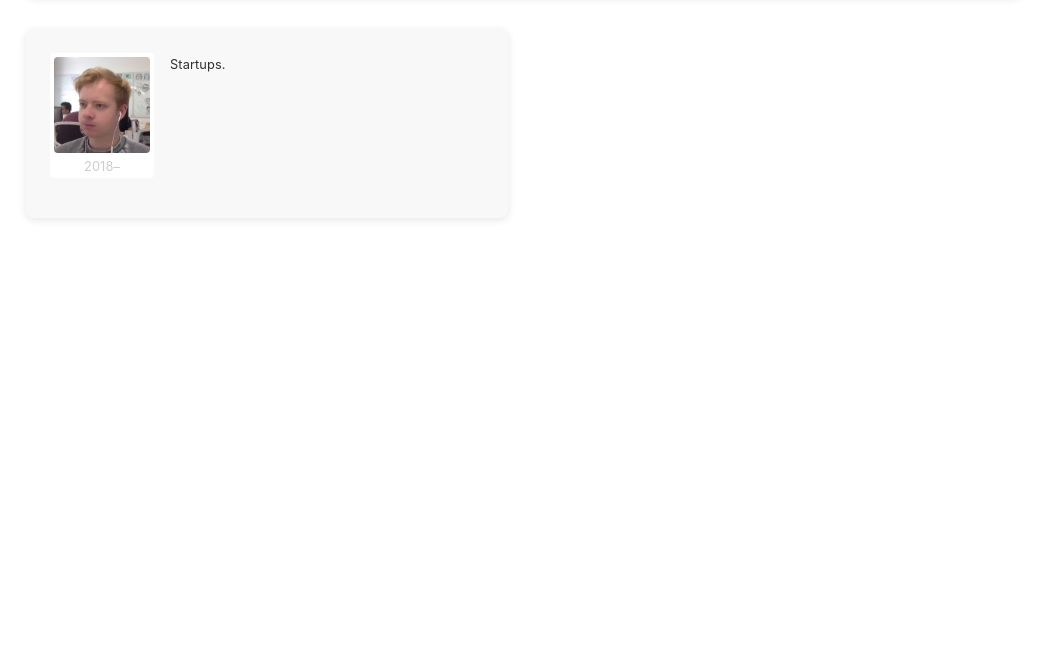
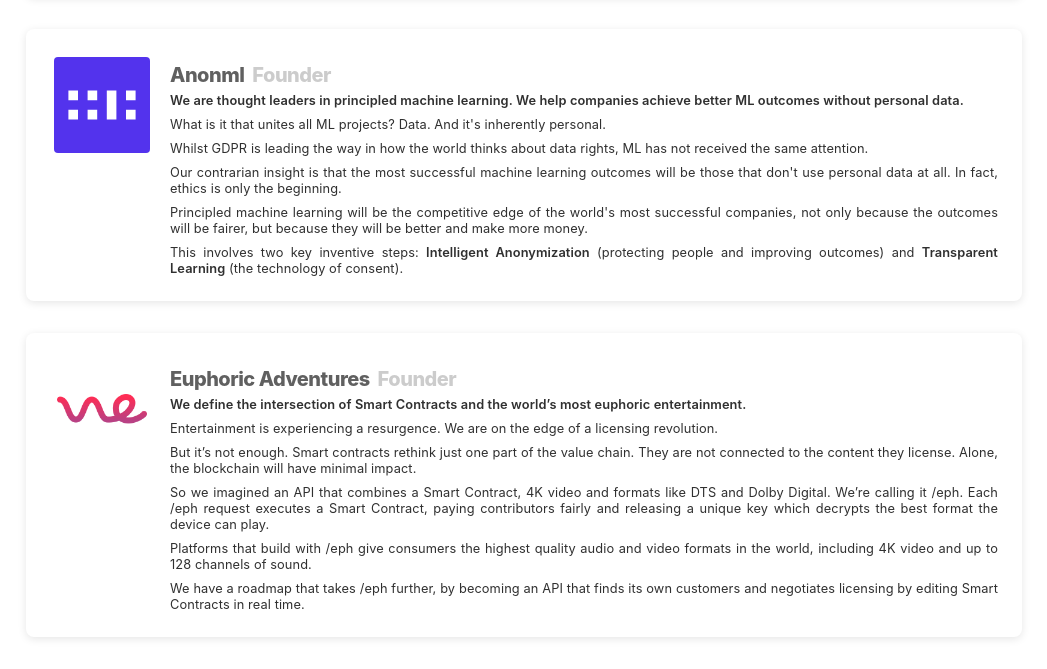
Before and after one commit to jadaradix/jada-io, a React app in the folder src/: page /startups in a window 1280 px wide. Shown: the part 167-836 px from the top of the page, without its empty margins (116-1163 px from the left). Before the commit the page ends 800 px from the top, so only its background shows below. Built offline with nearby package versions, Linux system fonts and the light colour scheme.

Commit message:
design, startups

```diff
--- a/src/src/components/Engagement/Engagement.js
+++ b/src/src/components/Engagement/Engagement.js
@@ -35,15 +35,26 @@
     width: 96px;
     background-color: white;
     border-radius: 4px;
+    > a, img {
+      display: block;
+      width: 100%;
+      height: 96px;
+      img {
+        display: block;
+        width: 100%;
+        height: 100%;
+        border: 0;
+        border-radius: 4px;
+      }
+    }
     > img {
       display: block;
       width: 100%;
       height: 96px;
       border: 0;
-      border-top-left-radius: 4px;
-      border-top-right-radius: 4px;
+      border-radius: 4px;
     }
-    > p {
+    p {
       text-align: center;
       color: rgb(204, 204, 204);
     }
--- a/src/src/components/Link/Link.js
+++ b/src/src/components/Link/Link.js
@@ -5,7 +5,7 @@
 const StyledLink = styled.a`
   padding-bottom: 2px;
   font-family: -apple-system, BlinkMacSystemFont, "Segoe UI", sans-serif;
-  font-weight: 600;
+  font-weight: 800;
   font-size: 1.2rem;
   letter-spacing: 0.1px;
   color: rgb(255, 45, 85);
--- a/src/src/icons/engagements/index.js
+++ b/src/src/icons/engagements/index.js
@@ -11,6 +11,7 @@
 import nextWorldWeb from './files/next-world-web.png'
 import darkFlow from './files/dark-flow.png'
 import dsGameMaker from './files/ds-game-maker.svg'
+import anonml from './files/anonml.svg'
 
 export default {
   euphoricAdventures,
@@ -25,5 +26,6 @@
   datacentred,
   nextWorldWeb,
   darkFlow,
-  dsGameMaker
+  dsGameMaker,
+  anonml
 }
--- a/src/src/index.css
+++ b/src/src/index.css
@@ -11,6 +11,10 @@
 
 html {
   font-size: 16px;
+}
+
+strong {
+  font-weight: 600;
 }
 
 main {
@@ -31,17 +35,6 @@
   margin-top: 2rem;
 }
 
-@media (min-width: 800px) {
-  main > article {
-    display: grid;
-    grid-template-columns: 2fr 2fr;
-    grid-gap: 2rem;
-  }
-  main > article > * + * {
-    margin-top: 0;
-  }
-}
-
 a {
   outline: 2px dashed transparent;
   transition: outline-color 0.2s ease-in-out;
--- a/src/src/parts/Me.js
+++ b/src/src/parts/Me.js
@@ -11,6 +11,14 @@
       display: none;
     }
   }
+  @media (min-width: 800px) {
+    display: grid;
+    grid-template-columns: 2fr 2fr;
+    grid-gap: 2rem;
+    > * + * {
+      margin-top: 0;
+    }
+  }
 `
 
 const Me = () => {
@@ -18,9 +26,9 @@
     <StyledPage>
       <Engagement backgroundColor='rgb(248, 248, 248)'>
         <div>
-          <img src={icons.generic.me} alt='James Garner' style={{ borderRadius: '4px' }} />
+          <img src={icons.generic.me} alt='James Garner' />
           <p>
-            <time dateTime='2018-01-01'>2018</time>&ndash;
+            <time dateTime='1993-01-01'>1993</time>&ndash;
           </p>
         </div>
         <div>
@@ -28,13 +36,15 @@
             From 2007&ndash;2011 thousands of teenagers learnt to code with my software DS Game Maker. As a CompSci grad I then helped reverse engineer the PS4 before working for PlayStation R&amp;D at 22.
           </p>
           <p>
-            In 2018, I joined Entrepreneur First, kicking off my career in entrepreneurship and transforming engineering and talent. My strong engineering and management background gives me the privilege of helping deliver projects that change what the world looks like.
+            In 2018, I joined Entrepreneur First, kicking off my career in entrepreneurship and transforming engineering and talent. My strong engineering and management background gives me the privilege of helping deliver projects that change the world.
           </p>
           <p>
             My academic speciality is semantics, particularly text/image search and hyper-personalisation.
           </p>
           <p className='e-mail-me-link'>
-            <Link href='mailto:j@jada.io'>E-mail me</Link>
+            <Link href='mailto:j@jada.io'>j@jada.io</Link>
+            &nbsp;&nbsp;&nbsp;
+            <Link href='https://twitter.com/jadaradix'>@jadaradix</Link>
           </p>
         </div>
       </Engagement>
@@ -123,20 +133,6 @@
           </p>
         </div>
       </Engagement>
-      {/* <Engagement>
-        <div className='details'>
-          <img src={icons.engagements.euphoricAdventures} alt='Euphoric Adventures' />
-          <p>
-            <time dateTime='2018-03-01'>Jan 18</time>&ndash;
-          </p>
-        </div>
-        <div>
-          <h1>Founder <span>Euphoric Adventures</span></h1>
-          <p>
-            Founded Euphoric Adventures, providing Smart Contract streaming technology for patent-free surround sound music.
-          </p>
-        </div>
-      </Engagement> */}
       <Engagement>
         <div>
           <img src={icons.engagements.beamery} alt='Beamery' />
--- a/src/src/parts/Startups.js
+++ b/src/src/parts/Startups.js
@@ -7,19 +7,83 @@
 const Startups = () => {
   return (
     <article>
-      <Engagement backgroundColor='rgb(248, 248, 248)'>
-        <div>
-          <img src={icons.generic.me} alt='James Garner' style={{ borderRadius: '4px' }} />
-          <p>
-            <time dateTime='2018-01-01'>2018</time>&ndash;
-          </p>
+      <Engagement>
+        <div className='details'>
+          <a href="https://anonml.co">
+            <img src={icons.engagements.anonml} alt='Anonml' />
+          </a>
         </div>
         <div>
+          <h1>Anonml <span>Founder</span></h1>
           <p>
-            Startups.
+            <strong>We are thought leaders in principled machine learning. We help companies achieve better ML outcomes without personal data.</strong>
+          </p>
+          <p>
+            What is it that unites all ML projects? Data. And it's inherently personal.
+          </p>
+          <p>
+            Whilst GDPR is leading the way in how the world thinks about data rights, ML has not received the same attention.
+          </p>
+          <p>
+            Our contrarian insight is that the most successful machine learning outcomes will be those that don't use personal data at all. In fact, ethics is only the beginning.
+          </p>
+          <p>
+            Principled machine learning will be the competitive edge of the world's most successful companies, not only because the outcomes will be fairer, but because they will be better and make more money.
+          </p>
+          <p>
+            This involves two key inventive steps: <strong>Intelligent Anonymization</strong> (protecting people and improving outcomes) and <strong>Transparent Learning</strong> (the technology of consent).
           </p>
         </div>
       </Engagement>
+
+      <Engagement>
+        <div className='details'>
+          <a href="https://euphoricadventur.es">
+            <img src={icons.engagements.euphoricAdventures} alt='Euphoric Adventures' />
+          </a>
+        </div>
+        <div>
+          <h1>Euphoric Adventures <span>Founder</span></h1>
+          <p>
+            <strong>We define the intersection of Smart Contracts and the world&rsquo;s most euphoric entertainment.</strong>
+          </p>
+          <p>
+            Entertainment is experiencing a resurgence. We are on the edge of a licensing revolution.
+          </p>
+          <p>
+          But it&rsquo;s not enough. Smart contracts rethink just one part of the value chain. They are not connected to the content they license. Alone, the blockchain will have minimal impact.
+          </p>
+          <p>
+            So we imagined an API that combines a Smart Contract, 4K video and formats like DTS and Dolby Digital. We&rsquo;re calling it /eph. Each /eph request executes a Smart Contract, paying contributors fairly and releasing a unique key which decrypts the best format the device can play.
+          </p>
+          <p>
+            Platforms that build with /eph give consumers the highest quality audio and video formats in the world, including 4K video and up to 128 channels of sound.
+          </p>
+          <p>
+            We have a roadmap that takes /eph further, by becoming an API that finds its own customers and negotiates licensing by editing Smart Contracts in real time.
+          </p>
+        </div>
+      </Engagement>
+
+      {/* <Engagement>
+        <div className='details'>
+        </div>
+        <div>
+          <h1>Didero <span>Co-founder</span></h1>
+          <p>
+            <strong>We make every company a startup.</strong>
+          </p>
+          <p>
+            The enterprise is spending millions implementing information systems so knowledge does not stay in the mind of just one person. They hope this will better connect employees, but our insight is that the opposite is true: documentation makes employees talk less, not more.
+          </p>
+          <p>
+            If a more connected company is the goal, then writing things down is the wrong way to get there. Not only is documentation nearly always out of date, the best ideas are not found in writing; they come from conversations.
+          </p>
+          <p>
+            We have built a radical alternative to writing: a &ldquo;living AI&rdquo; question-answer interface in Slack and Teams that connects employees who can work together to create the next generation of the world&rsquo;s most successful companies.
+          </p>
+        </div>
+      </Engagement> */}
     </article>
   )
 }
```
Also changed, not shown: src/src/icons/engagements/files/anonml.svg (added).
